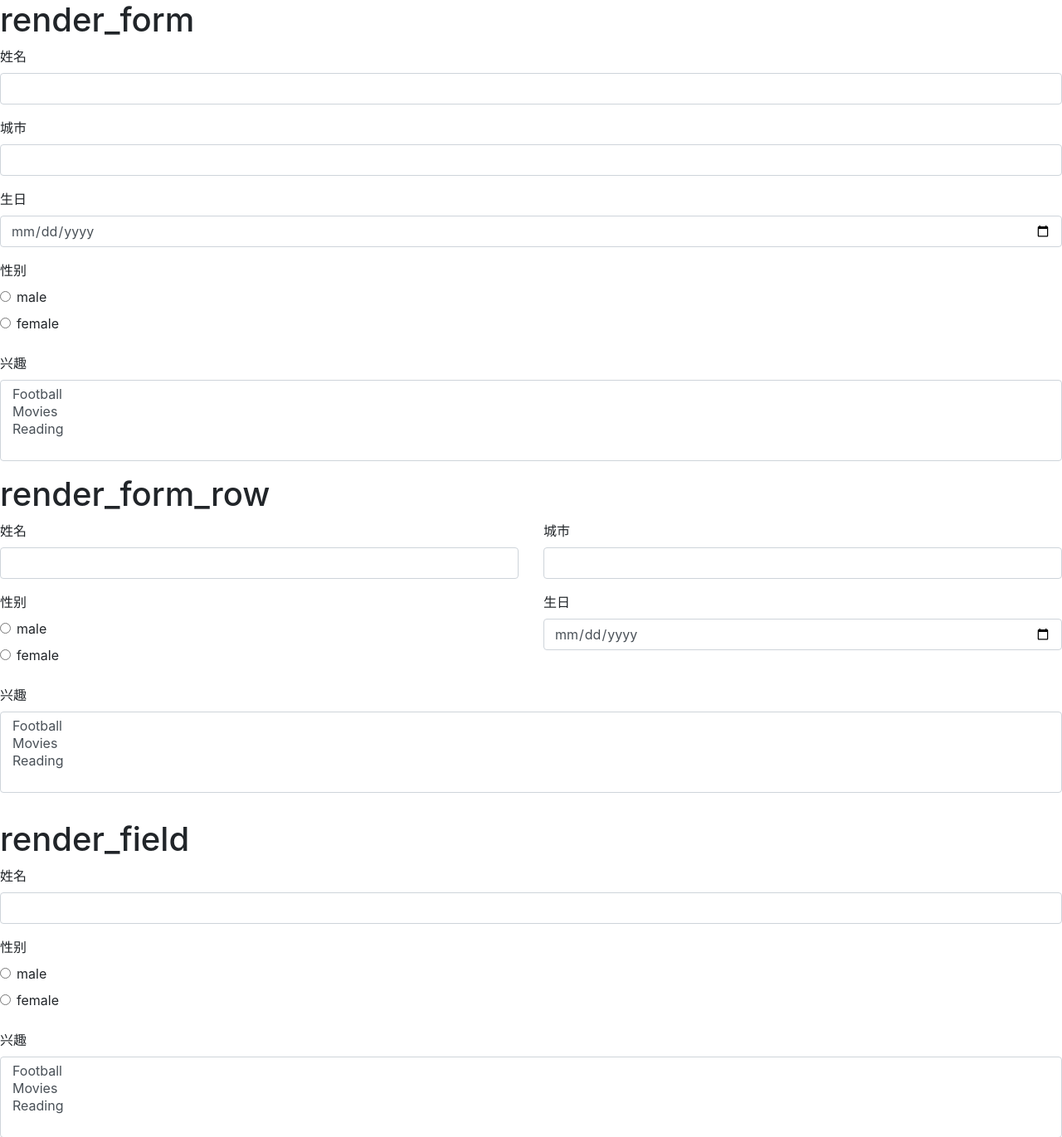
After one commit to chainren/python-learn, a Flask app: page /profile in a window 1280 px wide. The commit adds this page. Shown: the top 1371 px of the page at 83% size. Run offline with Flask 2, Linux system fonts and the light colour scheme; some libraries are stand-ins or nearby versions.

Commit message:
flask-bootstrap

```diff
--- a/100days/day45/app.py
+++ b/100days/day45/app.py
@@ -1,12 +1,12 @@
 from flask import Flask, render_template, redirect
-
 from myForm import MyForm, ProfileForm, PhotoForm
-
 from werkzeug import secure_filename
-
 import os
+from flask_bootstrap import Bootstrap
 
 app = Flask(__name__)
+# 实例化bootstrap
+bootstrap = Bootstrap(app)
 
 # 定义secret_key，用于csrf
 app.secret_key = 'abc'
@@ -46,5 +46,15 @@ def upload():
     return render_template('photo.html', form=form, filename=filename)
 
 
+@app.route('/profile', methods=['GET','POST'])
+def profile():
+    form =ProfileForm()
+    if form.validate_on_submit():
+        return 'success'
+    return render_template('profile_form.html', form = form)
+
+
+
+
 if __name__ == '__main__':
     app.run(port=8888, debug=True)
--- /dev/null
+++ b/100days/day45/templates/profile_form.html
@@ -0,0 +1,18 @@
+{% from 'bootstrap/form.html' import render_form, render_form_row, render_field %}
+{{ bootstrap.load_css() }}
+<h1> render_form </h1>
+{{ render_form(form) }}
+
+<h1>render_form_row</h1>
+<form method="post" >
+    {{ render_form_row([form.name, form.city]) }}
+    {{ render_form_row([form.gender, form.birthday]) }}
+    {{ render_form_row([form.interest]) }}
+</form>
+
+<h1>render_field</h1>
+<form method="post" >
+    {{ render_field(form.name) }}
+    {{ render_field(form.gender) }}
+    {{ render_field(form.interest) }}
+</form>
```
Also changed, not shown: 100days/day45/templates/myform.html (+3 -7 lines).
